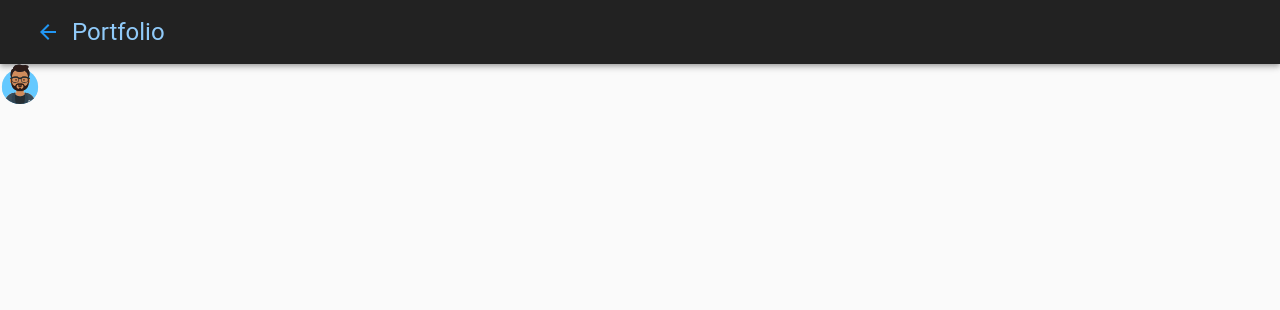
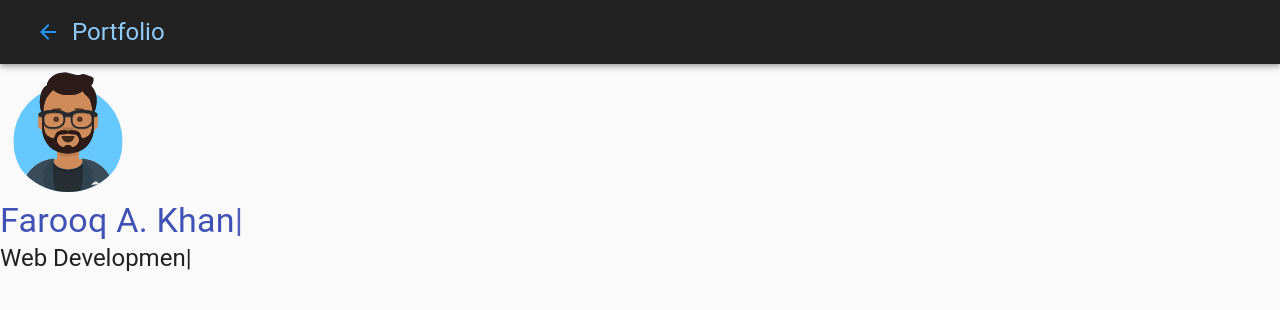
Before and after one commit to Farooq-azam-khan/farooq-azam-khan, a React (Create React App) app: page / in a window 1280 px wide. Shown: the top 310 px of the page. Built offline with nearby package versions, Linux system fonts and the light colour scheme.

Commit message:
added react-typed to typography

```diff
--- a/src/components/Header.js
+++ b/src/components/Header.js
@@ -7,12 +7,54 @@ import {
     Box
 } from '@material-ui/core';
 
+import { makeStyles } from '@material-ui/core/styles'
+
+import Typed from 'react-typed';
+
+import {
+    // red,
+    // deepPurple,
+    indigo,
+    // blue,
+    // teal, cyan, lightBlue, grey
+} from '@material-ui/core/colors'
+
+
+
 import myAvatar from '../assets/avataaars.svg'
 
+const useStyles = makeStyles(theme => ({
+    avatar: {
+        width: theme.spacing(15),
+        height: theme.spacing(15),
+        margin: theme.spacing(1)
+    },
+    title: {
+        color: indigo[500]
+    },
+    subtitel: {
+        color: indigo[800]
+    }
+}))
+
 export default function Header() {
+    const classes = useStyles()
     return (
         <Box>
-            <Avatar src={myAvatar} alt="avatar" />
+            <Avatar className={classes.avatar} src={myAvatar} alt="avatar" />
+            <Typography className={classes.title} variant="h4">
+                <Typed
+                    strings={['Farooq A. Khan']}
+                    typeSpeed={50}
+                />
+            </Typography>
+            <Typography className={classes.subtitle} variant="h5">
+                <Typed
+                    strings={['Web Development', 'Machine Learning', 'Mathematics']}
+                    typeSpeed={40}
+                    loop
+                />
+            </Typography>
         </Box>
     )
 }
```
